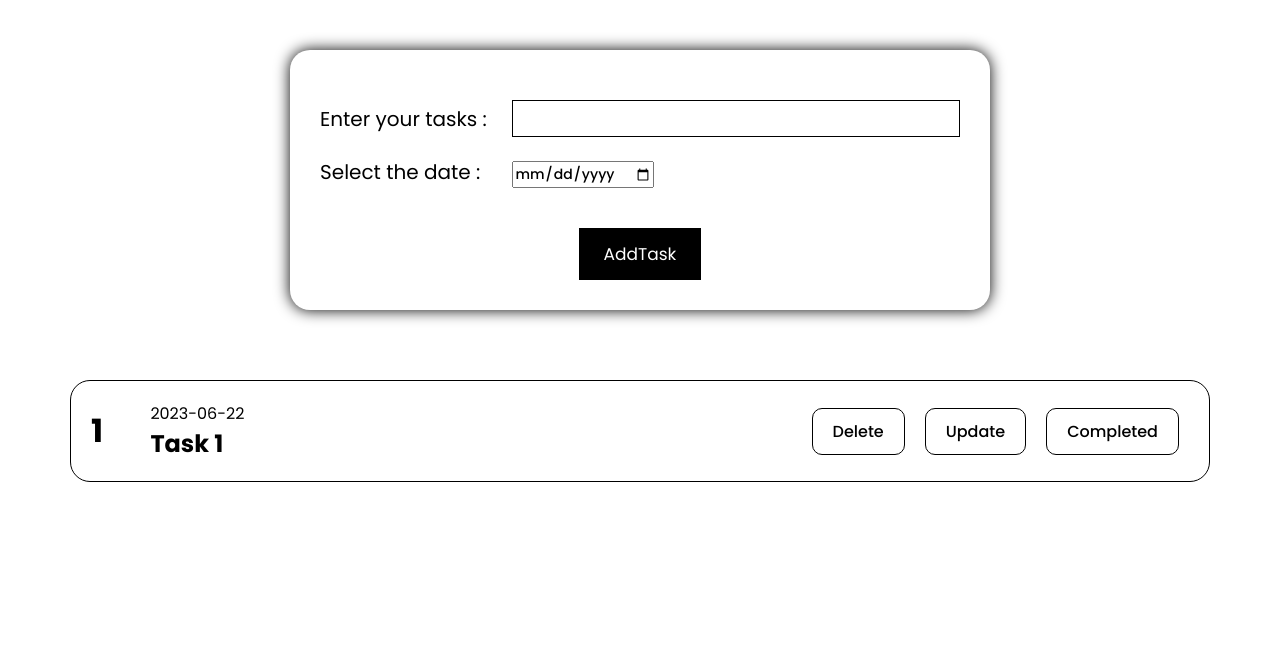
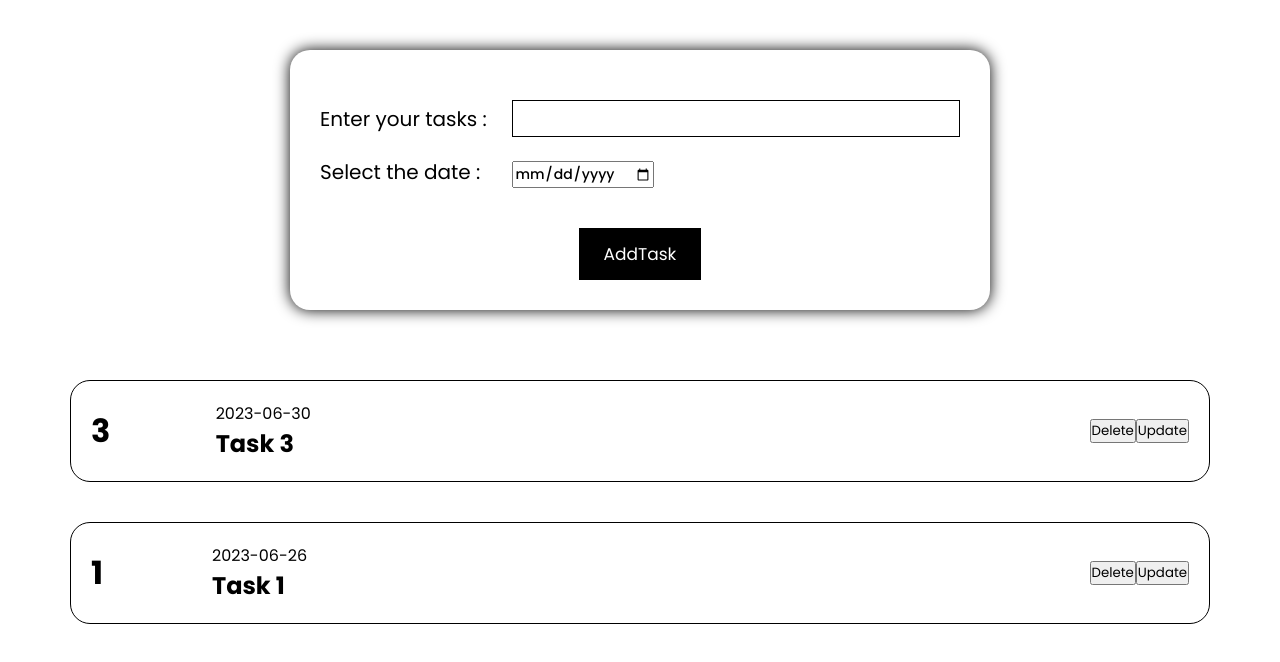
Before and after one commit to yashguard/Project-Todolist-Redux, a React (Create React App) app: page / in a window 1280 px wide. Shown: the top 662 px of the page. Built offline with nearby package versions, Linux system fonts and the light colour scheme; data requests are answered from the project's data file.

Commit message:
Delete and Add complete

```diff
--- a/db.json
+++ b/db.json
@@ -1,9 +1,14 @@
 {
   "list": [
     {
-      "date": "2023-06-22",
+      "date": "2023-06-26",
       "TaskName": "Task 1",
       "id": 1
+    },
+    {
+      "date": "2023-06-30",
+      "TaskName": "Task 3",
+      "id": 3
     }
   ]
 }
--- a/src/App.css
+++ b/src/App.css
@@ -97,7 +97,7 @@
 }
 
 .listBox .content {
-  width: 55%;
+  width: 70%;
 }
 
 .listBox button {
--- a/src/App.jsx
+++ b/src/App.jsx
@@ -2,9 +2,11 @@ import "./App.css";
 import Main from "./Components/Main";
 
 function App() {
+  let array = [1,2,3,4,5,6,7,8,9]
   return (
     <>
       <Main />
+      {/* {console.log(array.reverse())} */}
     </>
   );
 }
--- a/src/Components/List.jsx
+++ b/src/Components/List.jsx
@@ -1,7 +1,24 @@
-import React from "react";
+import axios from "axios";
+import React, { useEffect, useState } from "react";
+import { useDispatch } from "react-redux";
+import { Add } from "../Redux/Action";
 
 const List = (props) => {
   let { date, TaskName, id } = props.listItems;
+  let [index,setIndex] = useState()
+  const DispatchData = useDispatch();
+  const GetData = () => {
+    axios.get(`http://localhost:3001/list`)
+    .then((response)=>DispatchData(Add(response.data.reverse())))
+  }
+  const handleDelete = (id) => {
+    axios.delete(`http://localhost:3001/list/${id}`)
+    GetData()
+  }
+  console.log(index)
+  useEffect(() => {
+    GetData()
+  }, [])
   return (
     <div>
       <div className="listBox">
@@ -15,9 +32,8 @@ const List = (props) => {
           </div>
           <div className="buttons">
             <div className="row">
-              <button>Delete</button>
-              <button>Update</button>
-              <button>Completed</button>
+              <input id={id} type="submit" value="Delete" onClick={(e)=>handleDelete(e.target.id)} />
+              <input type="submit" value="Update" />
             </div>
           </div>
         </div>
--- a/src/Components/Main.jsx
+++ b/src/Components/Main.jsx
@@ -11,7 +11,7 @@ const Main = () => {
   const GetData = () => {
     axios
       .get(`http://localhost:3001/list`)
-      .then((response) => DispatchData(Add(response.data)));
+      .then((response) => DispatchData(Add(response.data.reverse())))
   };
   const handletask = (e) => {
     e.preventDefault();
@@ -62,7 +62,7 @@ const Main = () => {
         </form>
       </div>
       {prodata.map((ele, i) => (
-        <List key={i} listItems={ele} />
+        <List key={i} listItems={{...ele}}/>
       ))}
     </div>
   );
--- a/src/Redux/Store.jsx
+++ b/src/Redux/Store.jsx
@@ -2,3 +2,7 @@ import { legacy_createStore } from "redux";
 import { reducer } from "./Reducer";
 
 export let store = legacy_createStore(reducer);
+// export const store = createStore(
+//     reducer, /* preloadedState, */
+//  +  window.__REDUX_DEVTOOLS_EXTENSION__ && window.__REDUX_DEVTOOLS_EXTENSION__()
+//   );
```
Also changed, not shown: src/Redux/Action.jsx (line endings or trailing spaces).
